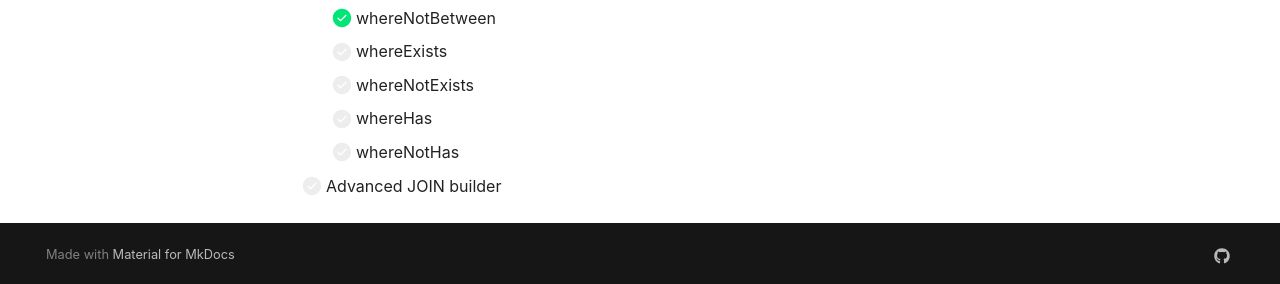
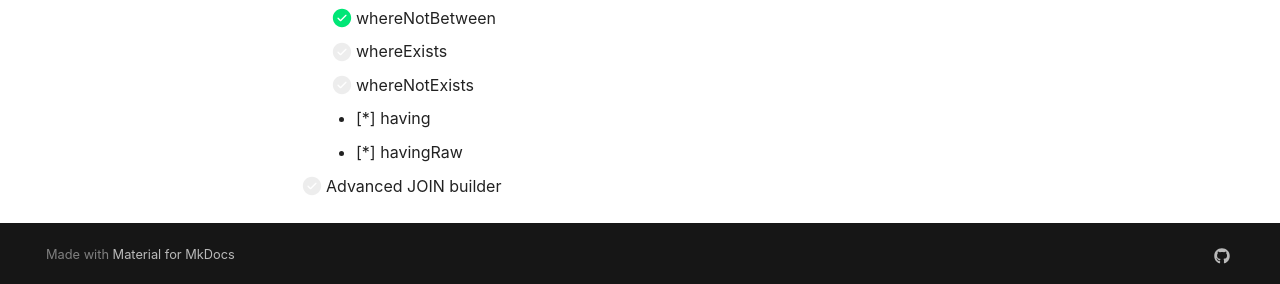
Before and after one commit to necessarylion/bun-orm, an MkDocs documentation site: the page built from docs/roadmap/index.md, in a window 1280 px wide and 900 px high, scrolled down 804 px. Shown: the part 613-897 px from the top of the window. Built offline with MkDocs 1.6.1 and Material for MkDocs 9.7.7, drawn with Linux system fonts in a browser that asks for light colours; some web fonts are replaced; comment, search, counter and statistics services are not loaded.

Commit message:
update docs

```diff
--- a/docs/roadmap/index.md
+++ b/docs/roadmap/index.md
@@ -40,6 +40,6 @@
     * [x] whereNotBetween
     * [ ] whereExists
     * [ ] whereNotExists
-    * [ ] whereHas
-    * [ ] whereNotHas
+    * [*] having
+    * [*] havingRaw
 - [ ] Advanced JOIN builder
```
